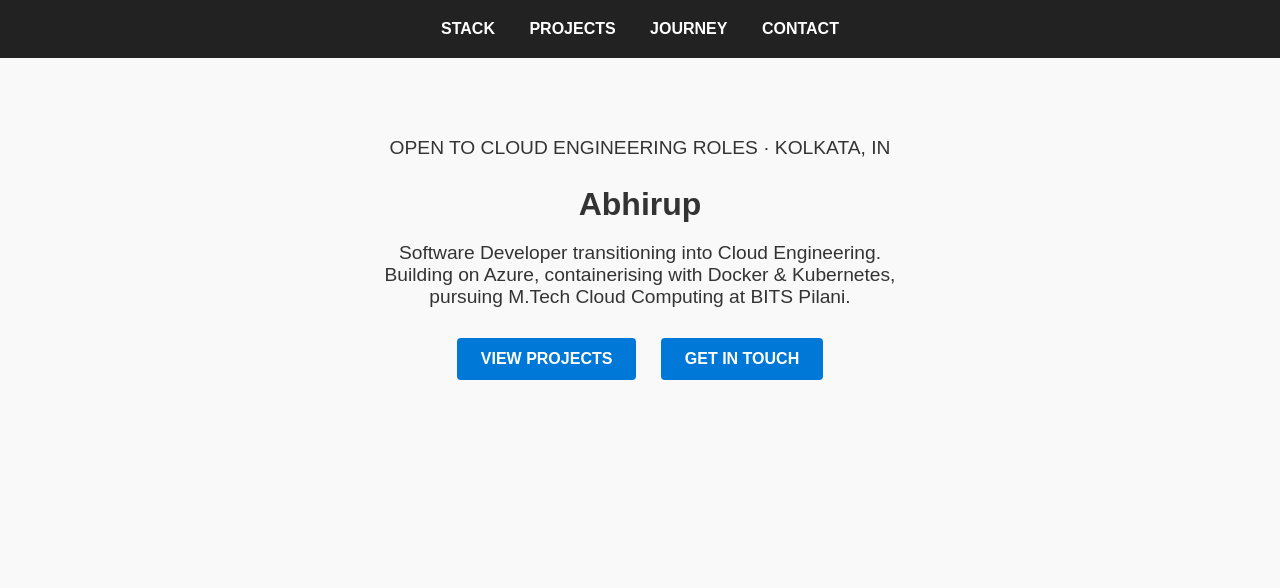
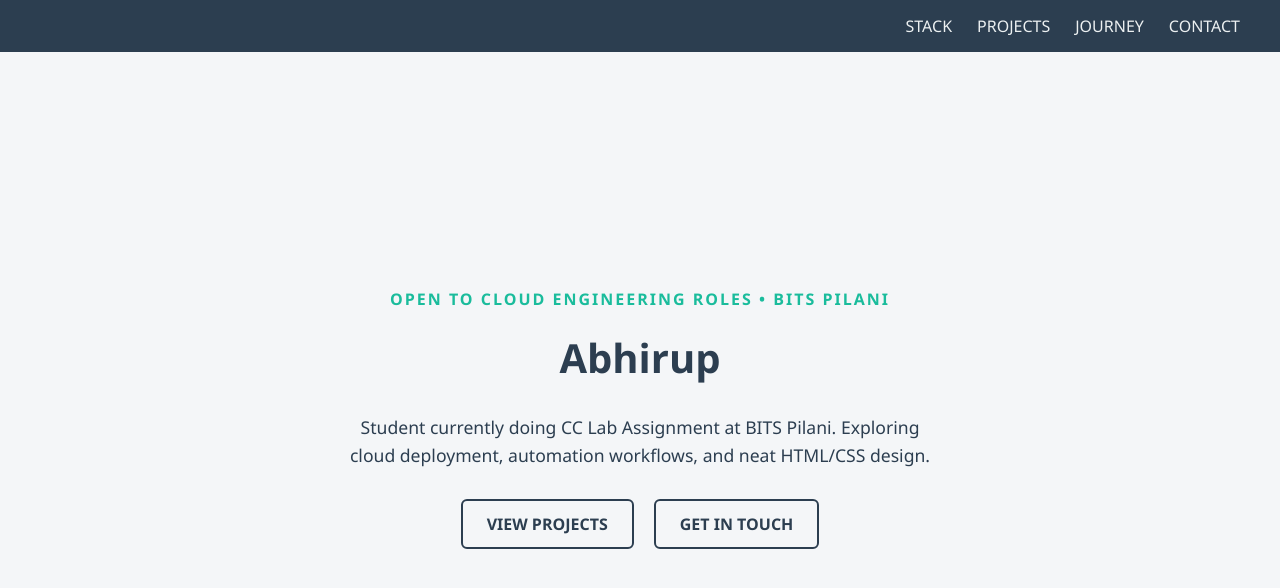
Before and after one commit to Abhirup-BITS/CC-Static-App, a plain HTML site: page index.html in a window 1280 px wide. Drawn offline with Linux system fonts and the light colour scheme.

Commit message:
Update index format.html

```diff
--- a/index.html
+++ b/index.html
@@ -2,73 +2,90 @@
 <html lang="en">
 <head>
     <meta charset="UTF-8">
-    <title>Abhirup - Cloud Engineering Portfolio</title>
+    <title>Portfolio - Abhirup</title>
     <style>
         body {
-            font-family: Arial, sans-serif;
             margin: 0;
-            background: #f9f9f9;
-            color: #333;
+            font-family: 'Segoe UI', Arial, sans-serif;
+            background-color: #f4f6f8;
+            color: #2c3e50;
         }
         header {
-            background: #222;
-            color: #fff;
-            padding: 20px;
+            background-color: #2c3e50;
+            padding: 15px 40px;
+            display: flex;
+            justify-content: flex-end;
+        }
+        header a {
+            color: #ecf0f1;
+            text-decoration: none;
+            margin-left: 25px;
+            font-weight: 500;
+        }
+        header a:hover {
+            color: #1abc9c;
+        }
+        .main {
+            display: flex;
+            flex-direction: column;
+            align-items: center;
+            justify-content: center;
+            height: 90vh;
             text-align: center;
         }
-        nav a {
-            color: #fff;
-            margin: 0 15px;
-            text-decoration: none;
-            font-weight: bold;
-        }
-        .hero {
-            text-align: center;
-            padding: 60px 20px;
-        }
-        .hero h1 {
-            font-size: 2em;
+        .main h2 {
+            font-size: 1rem;
+            letter-spacing: 2px;
+            color: #1abc9c;
             margin-bottom: 10px;
         }
-        .hero p {
-            font-size: 1.2em;
-            margin-bottom: 20px;
+        .main h1 {
+            font-size: 2.5rem;
+            margin: 10px 0;
+        }
+        .main p {
+            max-width: 600px;
+            font-size: 1.1rem;
+            line-height: 1.6;
+            margin-bottom: 30px;
+        }
+        .buttons {
+            display: flex;
+            gap: 20px;
         }
         .buttons a {
-            display: inline-block;
-            margin: 10px;
             padding: 12px 24px;
-            background: #0078d7;
-            color: #fff;
+            border: 2px solid #2c3e50;
+            border-radius: 6px;
             text-decoration: none;
-            border-radius: 4px;
-            font-weight: bold;
+            font-weight: 600;
+            color: #2c3e50;
+            transition: all 0.3s ease;
         }
         .buttons a:hover {
-            background: #005a9e;
+            background-color: #2c3e50;
+            color: #ecf0f1;
         }
     </style>
 </head>
 <body>
     <header>
-        <nav>
-            <a href="#stack">STACK</a>
-            <a href="#projects">PROJECTS</a>
-            <a href="#journey">JOURNEY</a>
-            <a href="#contact">CONTACT</a>
-        </nav>
+        <a href="#stack">STACK</a>
+        <a href="#projects">PROJECTS</a>
+        <a href="#journey">JOURNEY</a>
+        <a href="#contact">CONTACT</a>
     </header>
-
-    <section class="hero">
-        <p>OPEN TO CLOUD ENGINEERING ROLES · KOLKATA, IN</p>
+    <div class="main">
+        <h2>OPEN TO CLOUD ENGINEERING ROLES • BITS PILANI</h2>
         <h1>Abhirup</h1>
-        <p>Software Developer transitioning into Cloud Engineering.<br>
-           Building on Azure, containerising with Docker & Kubernetes,<br>
-           pursuing M.Tech Cloud Computing at BITS Pilani.</p>
+        <p>
+            Student currently doing CC Lab Assignment at BITS Pilani.
+            Exploring cloud deployment, automation workflows, and neat HTML/CSS design.
+        </p>
         <div class="buttons">
             <a href="#projects">VIEW PROJECTS</a>
             <a href="#contact">GET IN TOUCH</a>
         </div>
-    </section>
+    </div>
 </body>
 </html>
```
